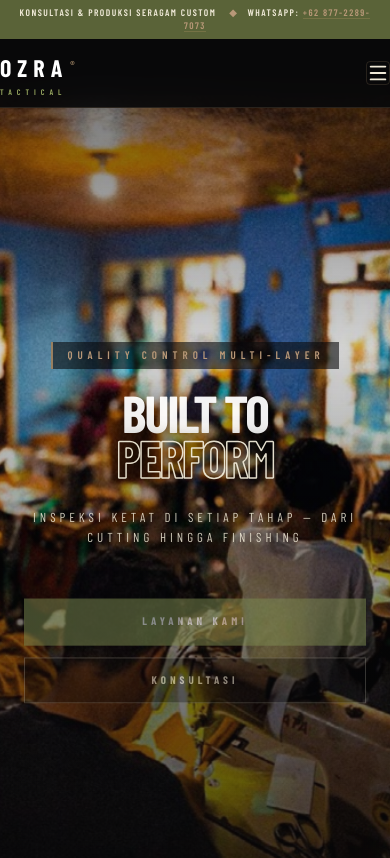
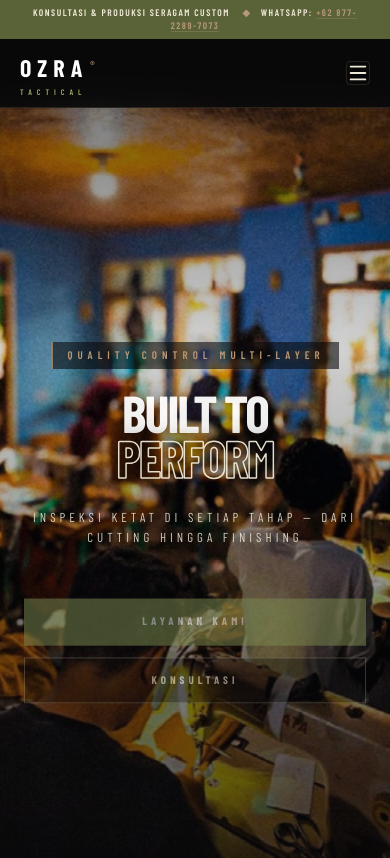
Before and after one commit to rifkihiza26/ozra-prototype, a Next.js app: page / in a window 390 px wide. Shown: the top 858 px of the page. Built offline with nearby package versions, Linux system fonts and the light colour scheme; a web font is replaced by a local one.

Commit message:
fix: add robust clamp horizontal padding to navbar container

```diff
--- a/src/components/layout/Navbar.tsx
+++ b/src/components/layout/Navbar.tsx
@@ -47,7 +47,10 @@ export default function Navbar() {
       >
         {/* ── ANNOUNCEMENT BAR ── */}
         <div className="announce-bar">
-          <div className="max-w-7xl mx-auto px-4 sm:px-6 lg:px-12 flex items-center justify-center text-center">
+          <div
+            className="max-w-7xl mx-auto flex items-center justify-center text-center"
+            style={{ padding: "0 clamp(18px, 4vw, 48px)" }}
+          >
             <span>
               Konsultasi &amp; Produksi Seragam Custom &nbsp;
               <span style={{ color: "var(--tan-light)", margin: "0 6px" }}>◆</span>
@@ -72,7 +75,10 @@ export default function Navbar() {
             alignItems: "center",
           }}
         >
-          <div className="max-w-7xl mx-auto w-full px-4 sm:px-6 lg:px-12 flex items-center justify-between">
+          <div
+            className="max-w-7xl mx-auto w-full flex items-center justify-between"
+            style={{ padding: "0 clamp(20px, 5vw, 48px)" }}
+          >
             {/* Logo */}
             <Link
               href="/"
```
